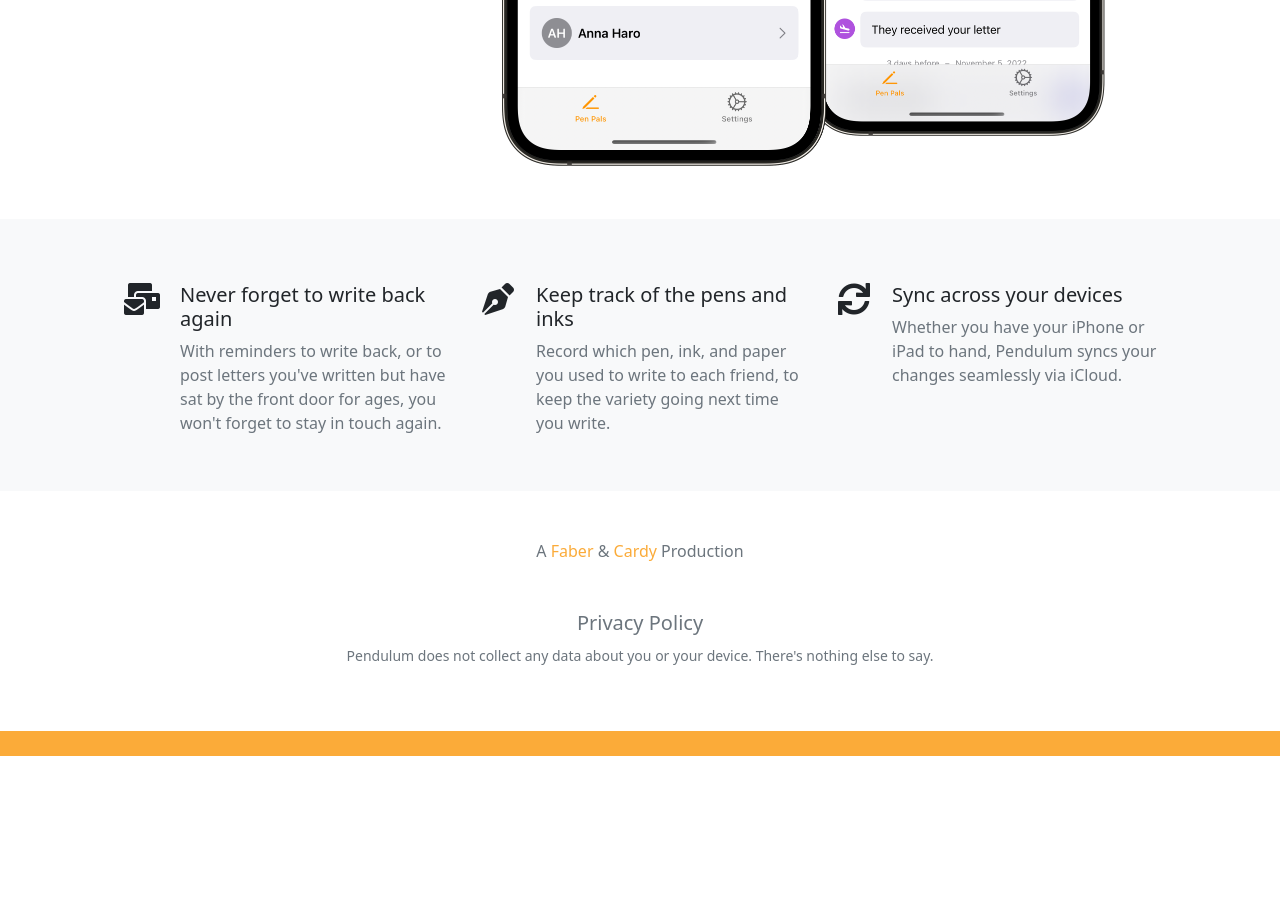
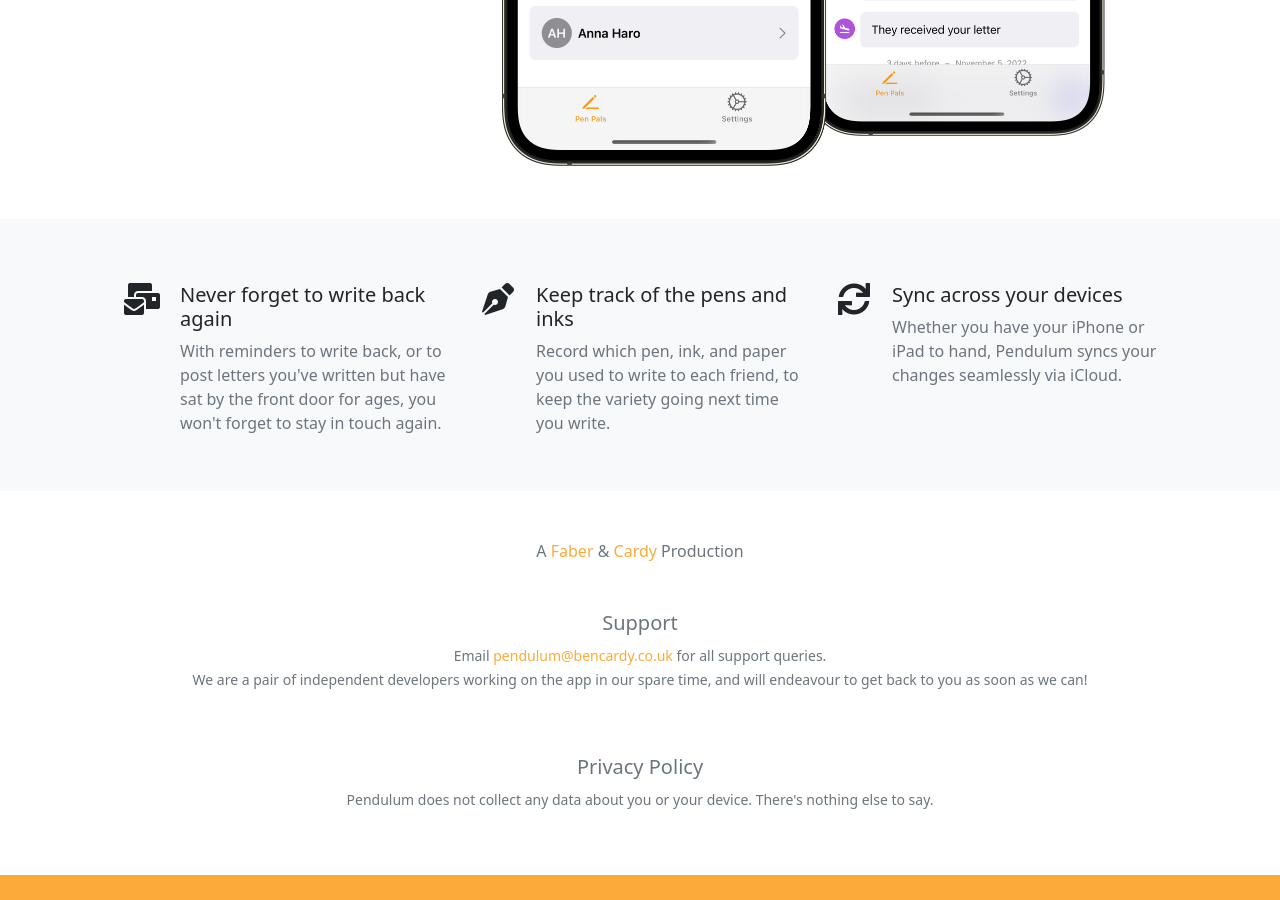
Before and after one commit to benbacardi/benbacardi.github.io, a Jekyll site: the page pendulum/index.html, which Jekyll copies as it is, in a window 1280 px wide and 900 px high, scrolled down 577 px. Built offline with Jekyll 4.4.1, drawn with Linux system fonts in a browser that asks for light colours; nearby versions of some CDN libraries; before the commit the page ends 1333 px from its top, so only the background shows below that.

Commit message:
Added support info

```diff
--- a/pendulum/index.html
+++ b/pendulum/index.html
@@ -101,6 +101,12 @@
                 A <a href="https://418teapot.net">Faber</a> &amp; <a href="https://bencardy.co.uk">Cardy</a> Production
             </p>
 
+            <h5 id="privacy-policy" class="text-center text-muted mt-5">Support</h5>
+
+            <p class="text-center text-secondary pb-3"><small>
+                Email <a href="mailto:pendulum@bencardy.co.uk">pendulum@bencardy.co.uk</a> for all support queries.<br />We are a pair of independent developers working on the app in our spare time, and will endeavour to get back to you as soon as we can!
+            </small></p>
+
             <h5 id="privacy-policy" class="text-center text-muted mt-5">Privacy Policy</h5>
 
             <p class="text-center text-secondary pb-5"><small>
```
